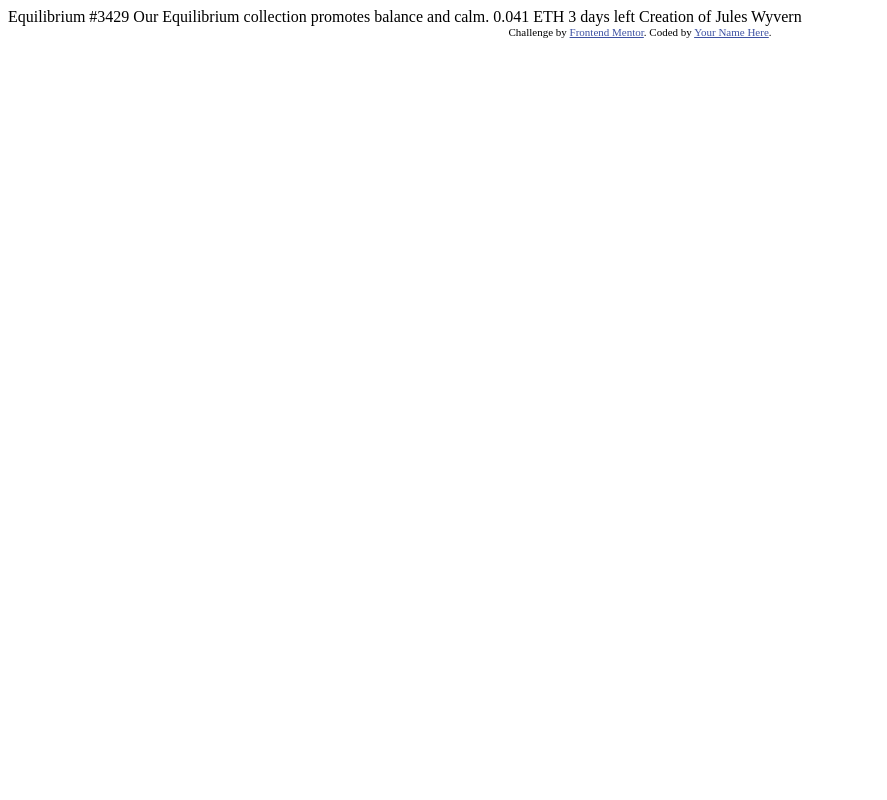
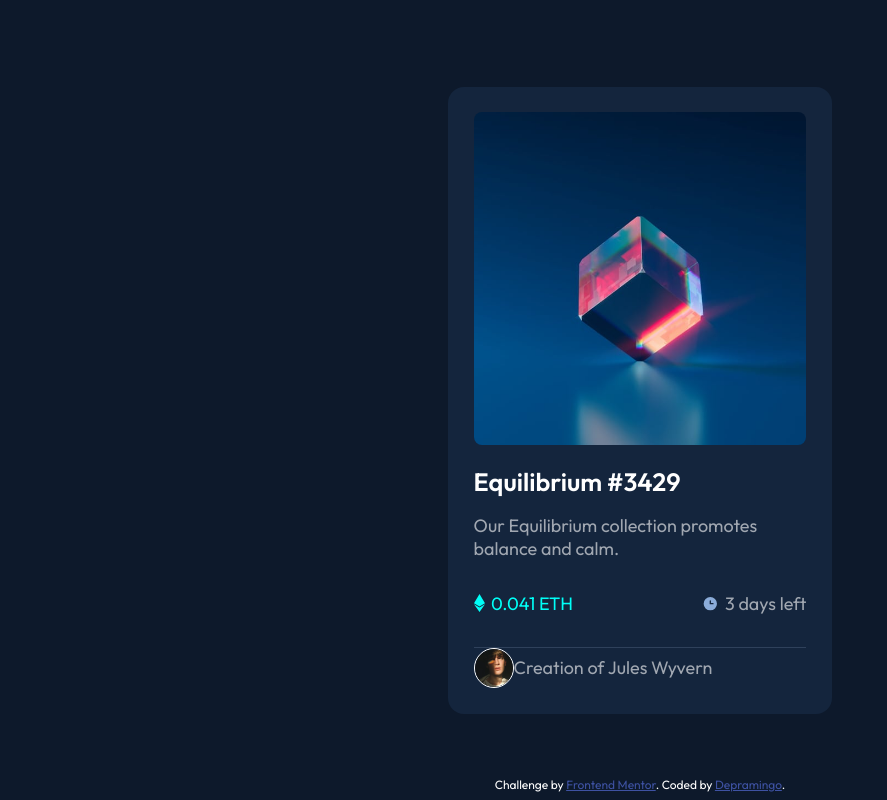
Before and after one commit to Depramingo/nft-preview-card-component, a plain HTML site: page index.html in a window 1280 px wide. Shown: the whole page, without its empty margins (0-887 px from the left). Drawn offline with Linux system fonts and the light colour scheme.

Commit message:
addded style.css, modified it and index.html

```diff
--- a/index.html
+++ b/index.html
@@ -1,33 +1,44 @@
 <!DOCTYPE html>
 <html lang="en">
+
 <head>
   <meta charset="UTF-8">
-  <meta name="viewport" content="width=device-width, initial-scale=1.0"> <!-- displays site properly based on user's device -->
+  <meta name="viewport" content="width=device-width, initial-scale=1.0">
+  <meta http-equiv="X-UA-Compatible" content="IE=edge">
+  <link rel="icon" type="image/png" sizes="32x32" href="./images/favicon-32x32.png">
+  <link rel="stylesheet" href="./style.css">
+  <title>Frontend Mentor | NFT preview card component</title>
+</head>
 
-  <link rel="icon" type="image/png" sizes="32x32" href="./images/favicon-32x32.png">
-
-  <title>Frontend Mentor | NFT preview card component</title>
-
-  <!-- Feel free to remove these styles or customise in your own stylesheet 👍 -->
-  <style>
-    .attribution { font-size: 11px; text-align: center; }
-    .attribution a { color: hsl(228, 45%, 44%); }
-  </style>
-</head>
 <body>
 
-  Equilibrium #3429
+  <main class="card">
 
-  Our Equilibrium collection promotes balance and calm.
+    <div class="equilibrium">
+      <img src="./images/image-equilibrium.jpg" alt="Main Image - Equilibrium" class="equilibrium-img">
+      <h1>Equilibrium #3429</h1>
+      <p>
+        Our Equilibrium collection promotes balance and calm.
+      </p>
+    </div>
 
-  0.041 ETH
-  3 days left
+    <ul class="eth">
+      <li><img src="./images/icon-ethereum.svg" alt=""> 0.041 ETH
+      <li><img src="./images/icon-clock.svg" alt=""> 3 days left
+    </ul>
 
-  Creation of Jules Wyvern
+    <div class="creator">
+      <img src="./images/image-avatar.png" alt="">
+      <p>Creation of <span>Jules Wyvern</span></p>
+    </div>
+
+  </main>
 
   <div class="attribution">
     Challenge by <a href="https://www.frontendmentor.io?ref=challenge" target="_blank">Frontend Mentor</a>.
-    Coded by <a href="#">Your Name Here</a>.
+    Coded by <a href="#">Depramingo</a>.
   </div>
+
 </body>
+
 </html>
--- /dev/null
+++ b/style.css
@@ -0,0 +1,119 @@
+@import url("https://fonts.googleapis.com/css2?family=Outfit:wght@300;400;600&display=swap");
+
+* {
+    margin: 0;
+    padding: 0;
+    /* NOW I REALLY understand what these two do, removing the default margin and padding,
+    makes the page look better and easier to control*/
+    box-sizing: border-box;
+    /* paddin INSIDE da box, margin outsiiigh xD*/
+}
+
+:root {
+    /* I didn't use this before, creating variales inside the root dir to use 'em everywhere else, cool */
+    --Soft-blue: hsl(215, 51%, 70%);
+    --Cyan: hsl(178, 100%, 50%);
+
+    /* ### Neutral */
+
+    --main-bg: hsl(217, 54%, 11%);
+    --card-bg: hsl(216, 50%, 16%);
+    --line: hsl(215, 32%, 27%);
+    --white: hsl(0, 0%, 100%);
+}
+
+img {
+    max-width: 100%;
+    /* NOT width, So far I THINK max-width only used for images? google it/ask */
+}
+
+body {
+    font-family: "Outfit", sans-serif;
+    font-size: 18px;
+    background-color: var(--main-bg);
+    /* Aaand this is how u use dem variables, cool cool cool cool cool co.. */
+    color: hsl(0, 0%, 100%, 60%);
+    padding: 1.25rem;
+    /* the basic centering styles */
+    height: 100vh;
+    display: flex;
+    flex-direction: column;
+    align-items: center;
+    justify-content: center;
+}
+
+.card {
+    /* border: 3px solid red; */
+    width: 22rem;
+    background-color: var(--card-bg);
+    padding: 1.6rem;
+    border-radius: 1rem;
+}
+
+.card .equilibrium h1 {
+    color: var(--white);
+    font-size: 1.4em;
+    margin: 1rem 0;
+}
+
+.card ul {
+    /* remove the dots */
+    list-style-type: none;
+    display: flex;
+    justify-content: space-between;
+    padding: 2rem 0;
+    border-bottom: 1px solid var(--line);
+}
+
+.card ul li {
+    display: flex;
+    align-items: center;
+}
+
+.card ul li img {
+    margin-right: 0.4rem;
+}
+
+.card ul li:first-child {
+    color: var(--Cyan);
+}
+
+.card .creator {
+    display: flex;
+    align-items: center;
+    justify-content: start;
+}
+
+.card .creator img {
+    width: 2.5rem;
+    border: 1px solid var(--white);
+    border-radius: 50%;
+}
+
+.card .equilibrium img {
+    border-radius: 0.5rem;
+}
+
+p {
+}
+
+.attribution {
+    font-size: 12px;
+    /* the following properties are called a "footer block", forcing the footer to always stay in the bottom of the page, learned from w3schools */
+    position: fixed;
+    left: 0;
+    bottom: 0.5rem;
+    width: 100%;
+    color: white;
+    text-align: center;
+}
+
+.attribution a {
+    color: hsl(228, 45%, 44%);
+}
+
+@media screen and (min-width: 500px) {
+    .card {
+        width: 24rem;
+    }
+}
```
